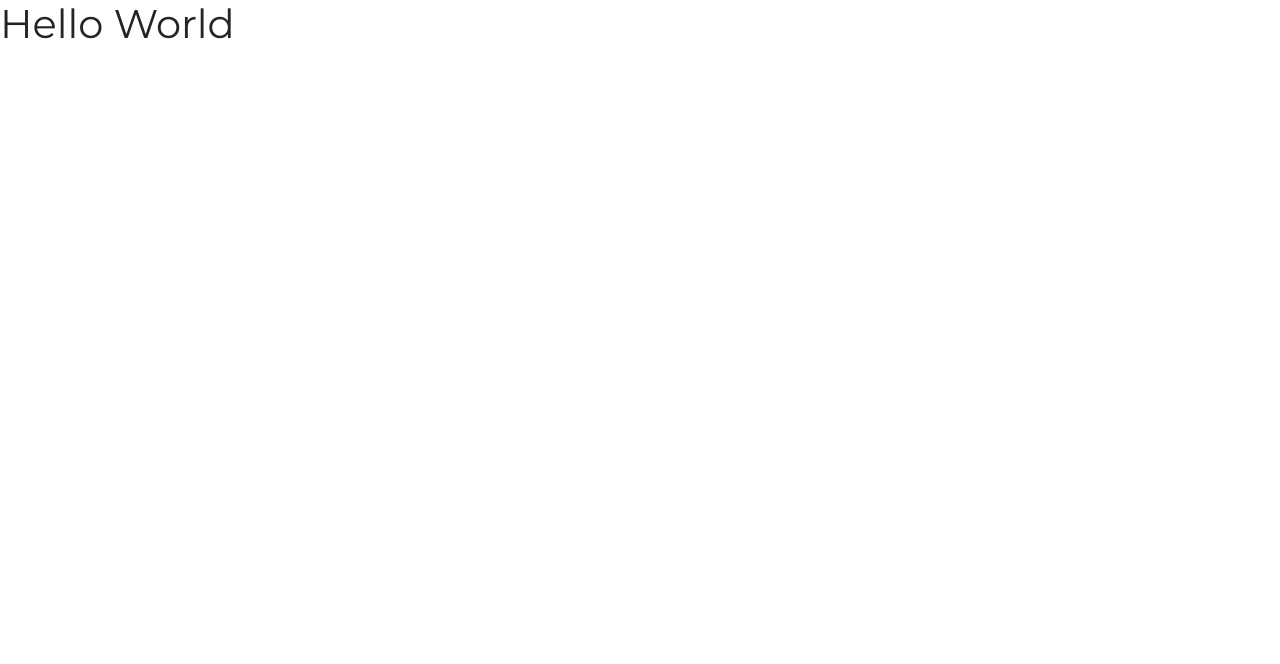
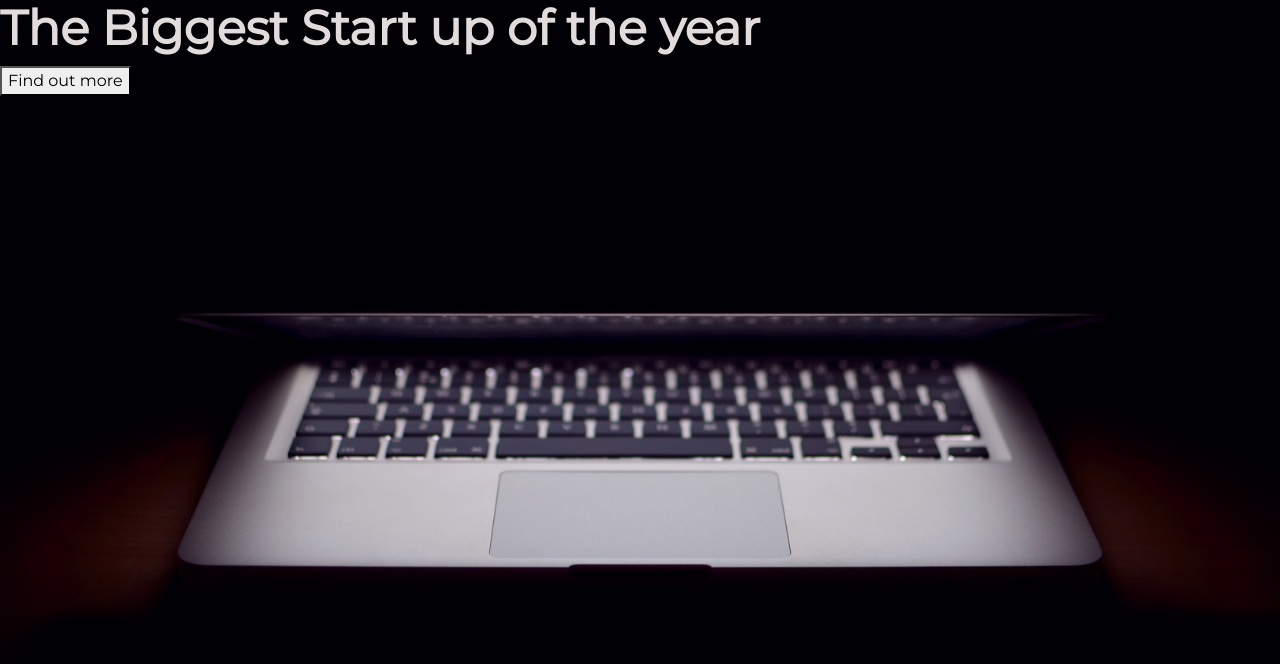
Before and after one commit to IreeHale/Startup-landing-page, a plain HTML site: page index.html in a window 1280 px wide. Drawn offline with nearby package versions, Linux system fonts and the light colour scheme.

Commit message:
added bootstrap and working adding components to project

```diff
--- a/index.html
+++ b/index.html
@@ -13,10 +13,12 @@
     than in my video.  Use whichever style sheet you like best! -->
     <!-- Bootstrap CSS from a CDN. This way you don't have to include the bootstrap file yourself -->
 <!-- CSS only -->
-    <link href="https://cdn.jsdelivr.net/npm/bootstrap@5.2.1/dist/css/bootstrap.min.css" rel="stylesheet" integrity="sha384-iYQeCzEYFbKjA/T2uDLTpkwGzCiq6soy8tYaI1GyVh/UjpbCx/TYkiZhlZB6+fzT" crossorigin="anonymous">    <!-- My own stylesheet -->
+    <link href="https://cdn.jsdelivr.net/npm/bootstrap@5.3.0-alpha2/dist/css/bootstrap.min.css" rel="stylesheet" integrity="sha384-aFq/bzH65dt+w6FI2ooMVUpc+21e0SRygnTpmBvdBgSdnuTN7QbdgL+OapgHtvPp" crossorigin="anonymous">    <!-- My own stylesheet -->
     <link href="style.css" rel="stylesheet">
   </head>
   <body>
-      <h1>Hello World</h1>
+      <h1><strong>The Biggest Start up of the year</strong></h1>
+      <button>Find out more</button>
+      <script src="https://cdn.jsdelivr.net/npm/bootstrap@5.3.0-alpha2/dist/js/bootstrap.bundle.min.js" integrity="sha384-qKXV1j0HvMUeCBQ+QVp7JcfGl760yU08IQ+GpUo5hlbpg51QRiuqHAJz8+BrxE/N" crossorigin="anonymous"></script>
   </body>
 </html>
--- a/style.css
+++ b/style.css
@@ -3,4 +3,14 @@ html {
   width: 100%;
   height: 100%;
   font-family: 'Montserrat', sans-serif;
+  background: url(header.jpg) no-repeat center center fixed;
+  -webkit-background-size: cover;
+  -moz-background-size: cover;
+  -o-background-size: cover;
+  background-size: cover;
 }
+
+h1{
+  font-size:3rem;
+  color: #e2dbdb;
+}
```
